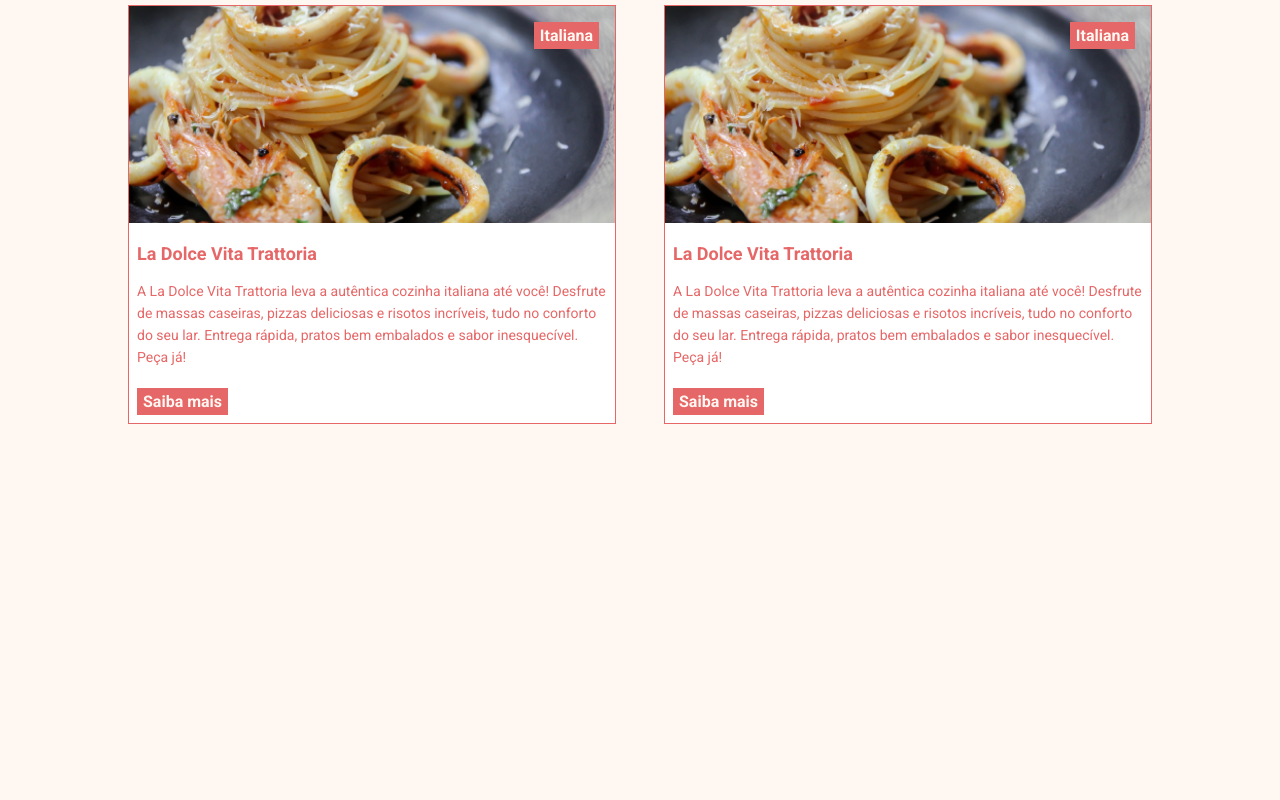
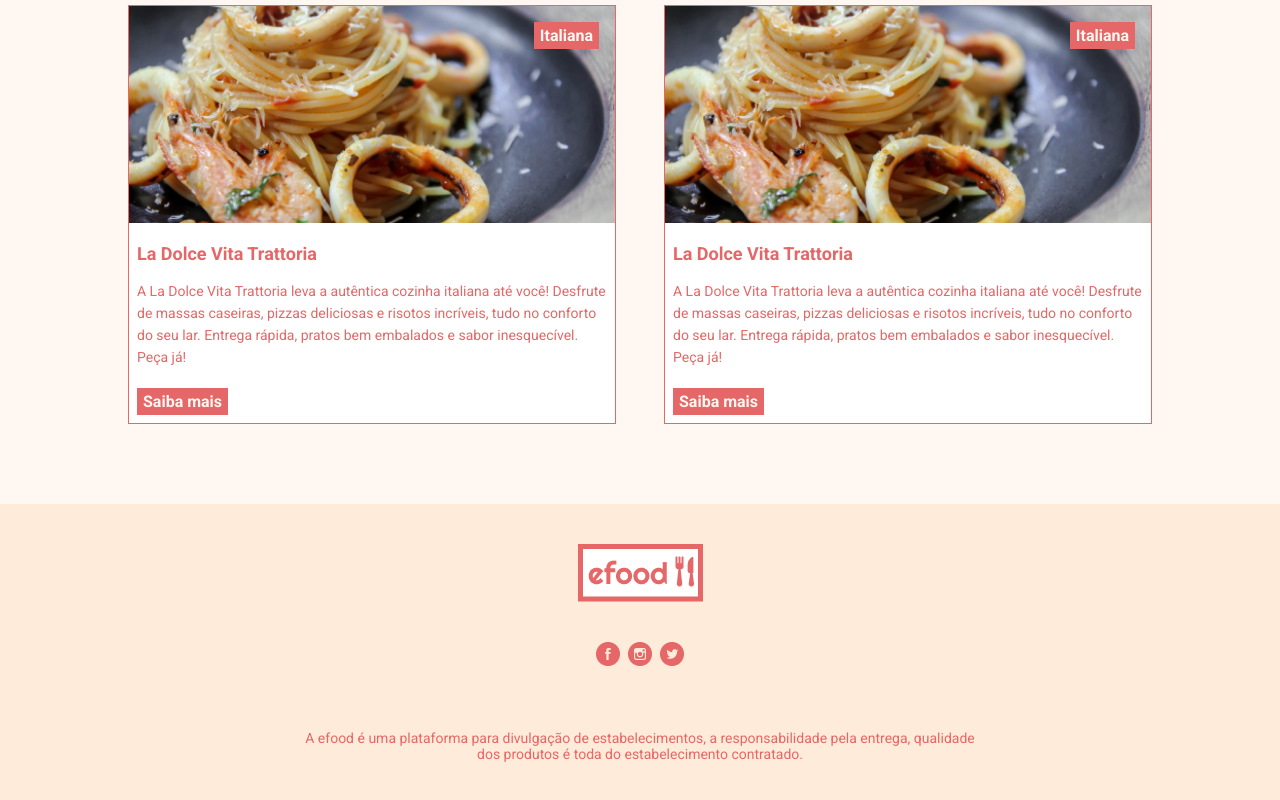
Before and after one commit to Gleison1991/efood, a React (Create React App) app: page / in a window 1280 px wide. Shown: the part 1393-2193 px from the top of the page. Before the commit the page ends 1897 px from the top, so only its background shows below. Built offline with nearby package versions, Linux system fonts and the light colour scheme.

Commit message:
fazendo a tarefa

```diff
--- a/src/App.tsx
+++ b/src/App.tsx
@@ -3,6 +3,7 @@ import { createBrowserRouter, RouterProvider } from 'react-router-dom'
 import Banner from './components/Banner'
 import { GlobalCss } from './styles'
 import Home from './pages/Home'
+import Footer from './components/Footer'
 
 const rotas = createBrowserRouter([
   {
@@ -18,6 +19,7 @@ function App() {
       <div className="container"></div>
       <Banner />
       <RouterProvider router={rotas} />
+      <Footer />
     </>
   )
 }
--- /dev/null
+++ b/src/components/Footer/index.tsx
@@ -0,0 +1,32 @@
+import { Container, IconLink, FooterText, Logo, SocialIcons } from './styles'
+
+import logo from '../../assets/images/logo.png'
+import facebookLogo from '../../assets/images/facebookLogo.png'
+import instagramLogo from '../../assets/images/instagramLogo.png'
+import twitterLogo from '../../assets/images/twitterLogo.png'
+
+const Footer = () => (
+  <Container>
+    <Logo>
+      <img src={logo} alt="Logo" />
+    </Logo>
+    <SocialIcons>
+      <IconLink href="https://www.facebook.com/seu_usuario">
+        <img src={facebookLogo} alt="Facebook" />
+      </IconLink>
+      <IconLink href="https://www.instagram.com/seu_usuario">
+        <img src={instagramLogo} alt="Instagram" />
+      </IconLink>
+      <IconLink href="https://twitter.com/seu_usuario">
+        <img src={twitterLogo} alt="Twitter" />
+      </IconLink>
+    </SocialIcons>
+    <FooterText>
+      A efood é uma plataforma para divulgação de estabelecimentos, a
+      responsabilidade pela entrega, qualidade <br />
+      dos produtos é toda do estabelecimento contratado.{' '}
+    </FooterText>
+  </Container>
+)
+
+export default Footer
--- /dev/null
+++ b/src/components/Footer/styles.ts
@@ -0,0 +1,46 @@
+import styled from 'styled-components'
+import { cores } from '../../styles'
+
+export const Container = styled.div`
+  display: flex;
+  flex-direction: column;
+  align-items: center;
+  padding: 40px 0;
+  width: 1366px;
+  height: 298px;
+  background: ${cores.rosaClaro};
+  box-sizing: border-box;
+  width: 100vw;
+`
+
+export const Logo = styled.div`
+  width: 125px;
+  height: 58px;
+  flex-shrink: 0;
+  margin-bottom: 40px;
+`
+
+export const SocialIcons = styled.div`
+  display: flex;
+  justify-content: center;
+`
+
+export const IconLink = styled.a`
+  width: 24px;
+  height: 24px;
+  margin-right: 8px;
+
+  &:last-child {
+    margin-right: 0;
+  }
+`
+
+export const FooterText = styled.p`
+  width: auto;
+  color: ${cores.rosa};
+  text-align: center;
+  font-size: 14px;
+  font-weight: 400;
+  line-height: normal;
+  margin-top: auto;
+`
--- a/src/pages/Home/index.tsx
+++ b/src/pages/Home/index.tsx
@@ -62,4 +62,3 @@ const Home = () => (
 )
 
 export default Home
-//continuar do minuto 17:34 da aula construindo páginas
```
Also changed, not shown: src/components/Header/index.tsx (+10 -4 lines), src/components/Header/styles.ts (+33 -3 lines).
